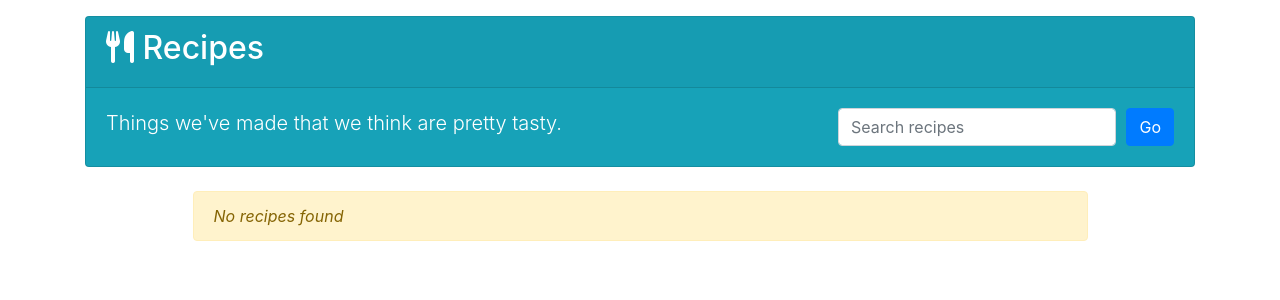
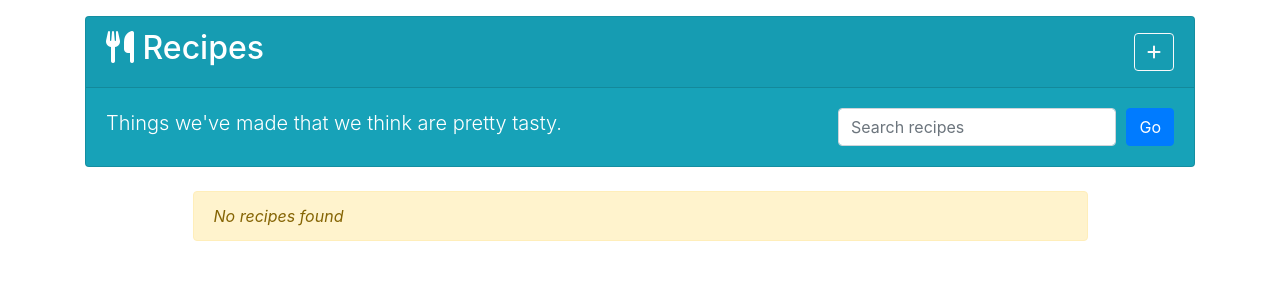
Before and after one commit to GriceTurrble/recipes.riceprower.com, a Django app: page /recipes/ in a window 1280 px wide. Shown: the part 124-424 px from the top of the page. Run offline with Django 3.2, Linux system fonts and the light colour scheme; the visitor is signed in with stand-in values (Sample User, id 1); data that the repository does not hold is empty; some libraries are stand-ins or nearby versions.

Commit message:
New recipe button on recipe list.
Also moved some portons of the list page to components,
such as the title card and the instance cards.

```diff
--- /dev/null
+++ b/hometools/recipes/templates/recipes/components/recipe_list/title_card.html
@@ -0,0 +1,42 @@
+{% comment %}
+  A custom title card for the RecipeList view.
+
+  Context:
+    recipes - a QuerySet of Recipe instances
+    search_term - a search query term passed back from the view.
+      Should match the content of the "?query" GET parameter. Defaults to None.
+    all_recipes_count - a count of all Recipe instances in the system, returned by the view.
+      Mainly used to compare to the `recipes.count` total, which may be filtered down based on search terms.
+{% endcomment %}
+
+<div class="card mb-4 bg-info text-white">
+  <div class="card-header d-flex align-items-center justify-content-between">
+    <h1 class="h2">
+      <i class="fas fa-utensils"></i>
+      Recipes
+    </h1>
+    {% if perms.recipes.add_recipe %}
+    <a href="{% url "admin:recipes_recipe_add" %}" class="btn btn-outline-light" data-toggle="tooltip" data-placement="left" title="Add a Recipe">
+      <i class="fas fa-plus"></i>
+      <span class="sr-only">Create a new Recipe</span>
+    </a>
+    {% endif %}
+  </div>
+  <div class="card-body">
+    <div class="row">
+      <div class="col-md col-lg-8">
+        <p class="lead mb-md-0">
+          Things we've made that we think are pretty tasty.
+        </p>
+      </div>
+      <div class="col-md">
+        {% include 'recipes/components/recipe_list/search.html' with search_term=search_term %}
+      </div>
+    </div>
+  </div>
+  {% if search_term %}
+  <div class="card-footer bg-light text-dark">
+    {% include 'recipes/components/recipe_list/search.html' with search_term=search_term mode="result_notice" return_count=recipes.count all_recipes_count=all_recipes_count %}
+  </div>
+  {% endif %}
+</div>
--- a/hometools/recipes/templates/recipes/recipe_list.html
+++ b/hometools/recipes/templates/recipes/recipe_list.html
@@ -11,54 +11,12 @@
 
 {% block recipe_body_content %}
   {% include "widgets/breadcrumbs.html" with page_title="Recipes" %}
-
-  {# Custom list title thing #}
-  <div class="card mb-4 bg-info text-white">
-    <div class="card-header">
-      <h1 class="h2">
-        <i class="fas fa-utensils"></i>
-        Recipes
-      </h1>
-    </div>
-    <div class="card-body">
-      <div class="row">
-        <div class="col-md col-lg-8">
-          <p class="lead mb-md-0">
-            Things we've made that we think are pretty tasty.
-          </p>
-        </div>
-        <div class="col-md">
-          {% include 'recipes/components/recipe_list/search.html' with search_term=search_term %}
-        </div>
-      </div>
-    </div>
-    {% if search_term %}
-    <div class="card-footer bg-light text-dark">
-      {% include 'recipes/components/recipe_list/search.html' with search_term=search_term mode="result_notice" return_count=recipes.count all_recipes_count=all_recipes_count %}
-    </div>
-    {% endif %}
-  </div>
-
+  {% include 'recipes/components/recipe_list/title_card.html' with recipes=recipes search_term=search_term all_recipes_count=all_recipes_count %}
 
   <div class="col-lg-10 offset-lg-1">
     {% for recipe in recipes %}
     {% if forloop.first %}<div class="card-columns">{% endif %}
-      <div class="card border-primary">
-        <div class="card-header">
-          <a href="{{ recipe.get_absolute_url }}" class="stretched-link">
-            <h5 class="card-title mb-0">{{ recipe.title }}</h5>
-          </a>
-          {% if recipe.total_time %}
-          <span class="badge badge-info">
-            <i class="fas fa-clock"></i>
-            {{ recipe.total_time_str }}
-          </span>
-          {% endif %}
-        </div>
-        <div class="card-body">
-          <p class="mb-0">{{ recipe.subtitle }}</p>
-        </div>
-      </div>
+      {% include 'recipes/components/recipe_list/recipe_card.html' with recipe=recipe %}
     {% if forloop.last %}</div>{% endif %}
     {% empty %}
     <div class="alert alert-warning font-italic">
```
Also changed, not shown: hometools/recipes/templates/recipes/components/recipe_list/recipe_card.html (added, +23 -0 lines).
